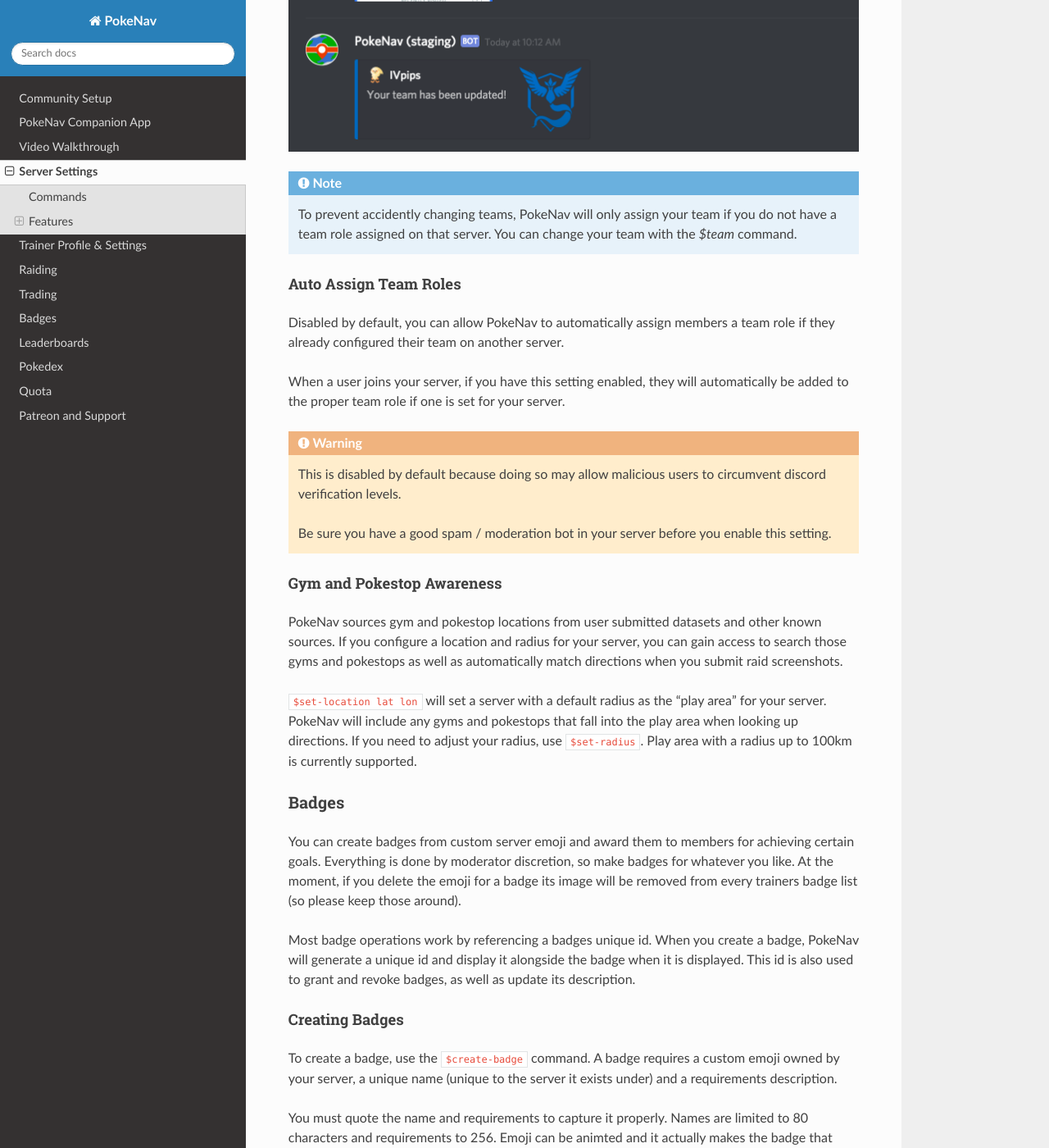
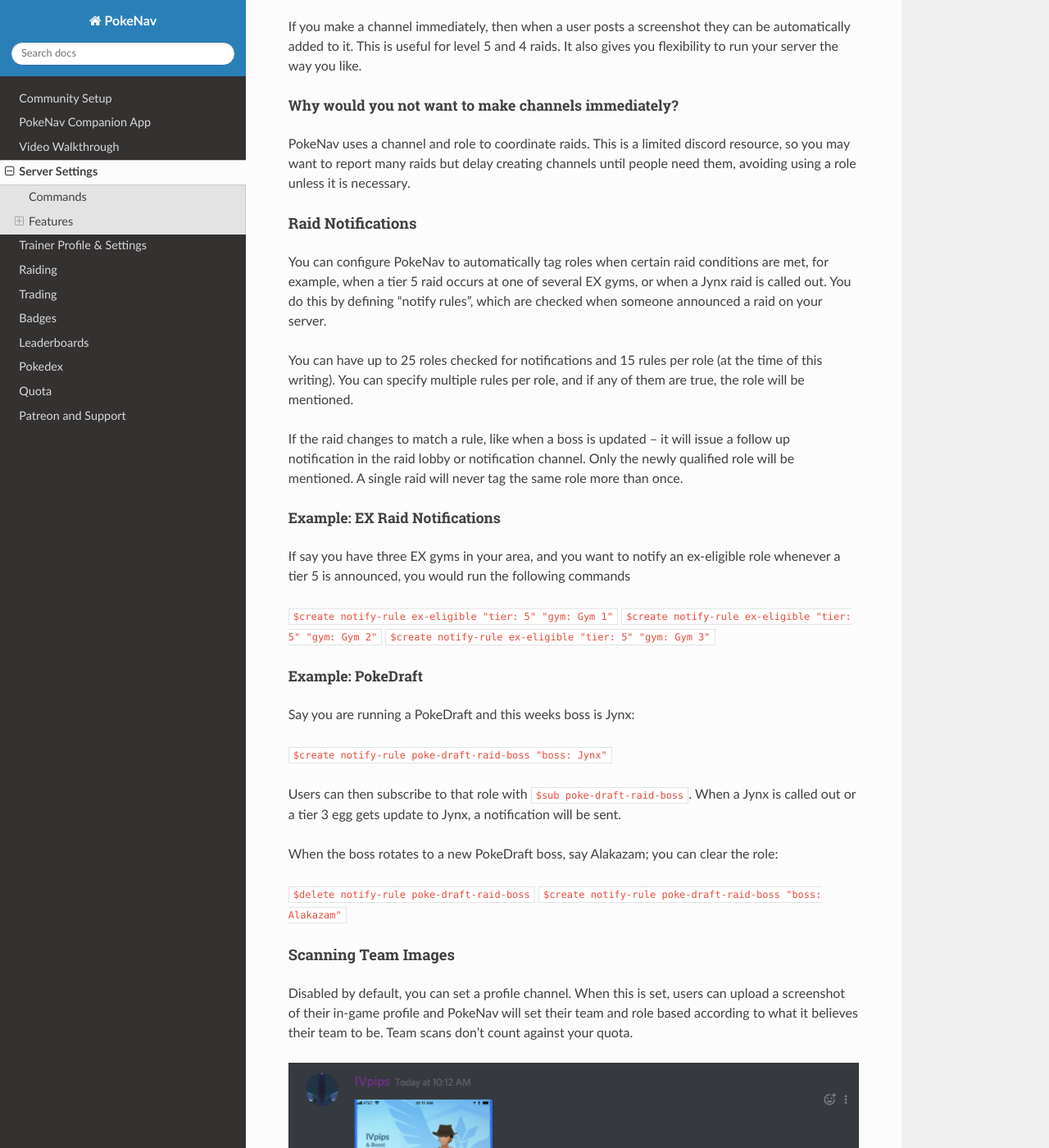
Before and after one commit to PokeNavBot/pokenav-documentation, a Sphinx documentation site: the page built from source/moderation.md, in a window 1280 px wide and 1400 px high, scrolled down 5609 px. Shown: the whole window at 82% size. Built offline with Sphinx 7.4.7 and the Read the Docs theme 2.0.0, drawn with Linux system fonts in a browser that asks for light colours; formulas are drawn with MathJax 3; some of the changed text lies outside the part shown.

Commit message:
notification docs

````diff
--- a/source/index.rst
+++ b/source/index.rst
@@ -40,6 +40,7 @@
     * Boss counters via Pokebattler
     * Track team distribution and who has arrived
     * Update your current raid status to the rest of discord
+    * Rule-based automatic notifications via discord
 
 * Trading support
     * Advertise your wanted trades and let PokeNav act as a notification inbox.
--- a/source/moderation.md
+++ b/source/moderation.md
@@ -77,6 +77,24 @@
 ```
 
 ```eval_rst
+.. csv-table:: Moderating Notifications
+   :header: "Command", "Description"
+   :widths: 5, 20
+
+   ``$set-notification-channel #channel-name``, "Set a dedicated channel for notifications"
+   ``$create role role-name``, "Creates a mentionable role"
+   ``$create notify-rule role-name "gym: Gym Name"``, "Mentions `role-name` when any raid occurs at the gym"
+   ``$create notify-rule role-name "tier: 5" "gym: Gym Name"``, "Mentions `role-name` when a tier 5 raid occurs at the gym"
+   ``$create notify-rule role-name "boss: jynx" "gym: Gym Name"``, "Mentions `role-name` when a jynx raid occurs at the gym"
+   ``$delete notify-rule 123``, "Deletes the notification role #123"
+   ``$delete notify-rule role-name``, "Deletes all rules for `role-name`"
+   ``$subs``, "Shows all subscriptions on your server, along with rules"
+   ``$subs role-name``, "Shows all roles for the role, if any exist"
+   ``$sub role-name``, "Subscribes the user to that role"
+   ``$unsub role-name``, "Unsubscribes the user from that role"
+```
+
+```eval_rst
 .. csv-table:: Moderating Badges
    :header: "Command", "Description"
    :widths: 5, 20
@@ -120,6 +138,37 @@
 ##### Why would you not want to make channels immediately?
 
 PokeNav uses a channel and role to coordinate raids. This is a limited discord resource, so you may want to report many raids but delay creating channels until people need them, avoiding using a role unless it is necessary.
+
+
+#### Raid Notifications
+
+You can configure PokeNav to automatically tag roles when certain raid conditions are met, for example, when a tier 5 raid occurs at one of several EX gyms, or when a Jynx raid is called out. You do this by defining "notify rules", which are checked when someone announced a raid on your server.
+
+You can have up to 25 roles checked for notifications and 15 rules per role (at the time of this writing). You can specify multiple rules per role, and if any of them are true, the role will be mentioned.
+
+If the raid changes to match a rule, like when a boss is updated -- it will issue a follow up notification in the raid lobby or notification channel. Only the newly qualified role will be mentioned. A single raid will never tag the same role more than once.
+
+##### Example: EX Raid Notifications
+
+If say you have three EX gyms in your area, and you want to notify an ex-eligible role whenever a tier 5 is announced, you would run the following commands
+
+`$create notify-rule ex-eligible "tier: 5" "gym: Gym 1"`
+`$create notify-rule ex-eligible "tier: 5" "gym: Gym 2"`
+`$create notify-rule ex-eligible "tier: 5" "gym: Gym 3"`
+
+
+##### Example: PokeDraft
+
+Say you are running a PokeDraft and this weeks boss is Jynx:
+
+`$create notify-rule poke-draft-raid-boss "boss: Jynx"`
+
+Users can then subscribe to that role with `$sub poke-draft-raid-boss`. When a Jynx is called out or a tier 3 egg gets update to Jynx, a notification will be sent.
+
+When the boss rotates to a new PokeDraft boss, say Alakazam; you can clear the role:
+
+`$delete notify-rule poke-draft-raid-boss`
+`$create notify-rule poke-draft-raid-boss "boss: Alakazam"`
 
 
 #### Scanning Team Images
````
